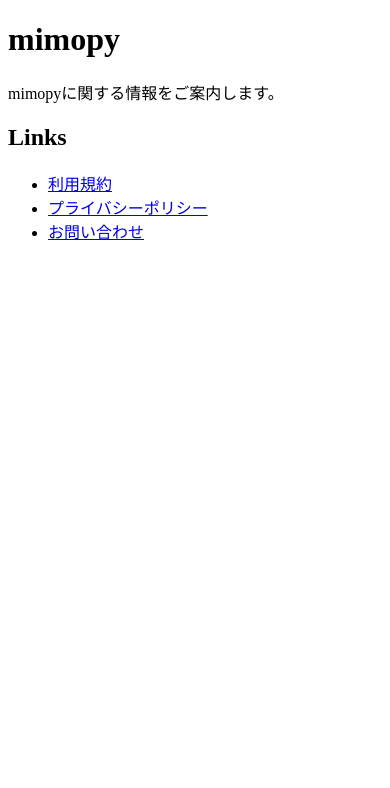
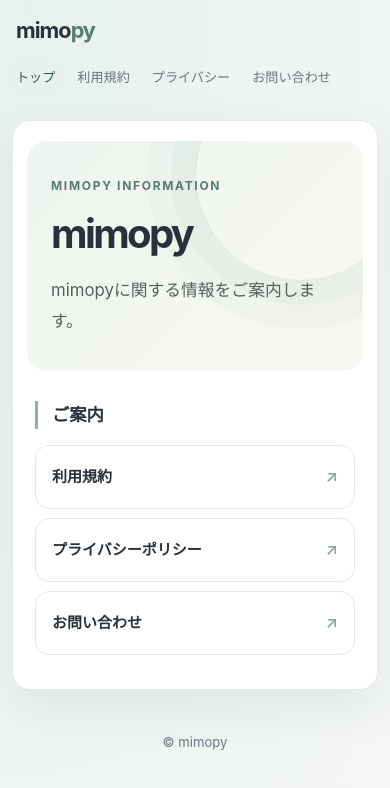
Before and after one commit to nyanpasu222/nyanpasu222.github.io, a plain HTML site: page sites/index.html in a window 390 px wide. Drawn offline with Linux system fonts and the light colour scheme.

Commit message:
しゅうせい

```diff
--- a/sites/index.html
+++ b/sites/index.html
@@ -3,18 +3,41 @@
 <head>
     <meta charset="UTF-8">
     <meta name="viewport" content="width=device-width, initial-scale=1.0">
-    <title>mimopy</title>
+    <meta name="theme-color" content="#f5f7f5">
+    <meta name="description" content="mimopyに関する情報をご案内します。">
+    <title>mimopy | 公式サイト</title>
+    <link rel="stylesheet" href="style.css">
 </head>
 <body>
-    <h1>mimopy</h1>
+    <header class="site-header">
+        <a class="brand" href="index.html" aria-label="mimopy トップページ">mimo<span>py</span></a>
+        <nav class="site-nav" aria-label="メインナビゲーション">
+            <a href="index.html" aria-current="page">トップ</a>
+            <a href="terms.html">利用規約</a>
+            <a href="privacy.html">プライバシー</a>
+            <a href="contact.html">お問い合わせ</a>
+        </nav>
+    </header>
 
-    <p>mimopyに関する情報をご案内します。</p>
+    <main class="page-shell home-shell">
+        <section class="home-hero" aria-labelledby="home-title">
+            <p class="eyebrow">mimopy information</p>
+            <h1 id="home-title">mimopy</h1>
+            <p>mimopyに関する情報をご案内します。</p>
+        </section>
 
-    <h2>Links</h2>
-    <ul>
-        <li><a href="terms.html">利用規約</a></li>
-        <li><a href="privacy.html">プライバシーポリシー</a></li>
-        <li><a href="contact.html">お問い合わせ</a></li>
-    </ul>
+        <section class="link-section" aria-labelledby="information-title">
+            <h2 id="information-title">ご案内</h2>
+            <ul class="link-list">
+                <li><a href="terms.html">利用規約</a></li>
+                <li><a href="privacy.html">プライバシーポリシー</a></li>
+                <li><a href="contact.html">お問い合わせ</a></li>
+            </ul>
+        </section>
+    </main>
+
+    <footer class="site-footer">
+        <p>© mimopy</p>
+    </footer>
 </body>
 </html>
--- /dev/null
+++ b/sites/style.css
@@ -0,0 +1,403 @@
+:root {
+    color-scheme: light;
+    --ink: #29313b;
+    --muted: #687581;
+    --accent: #567b73;
+    --accent-dark: #355d55;
+    --accent-pale: #e8f1ed;
+    --paper: #ffffff;
+    --canvas: #f5f7f5;
+    --line: #e4e9e6;
+    --shadow: 0 18px 48px rgb(38 62 53 / 8%);
+}
+
+* {
+    box-sizing: border-box;
+}
+
+html {
+    min-width: 320px;
+    background: var(--canvas);
+    scroll-behavior: smooth;
+}
+
+body {
+    min-height: 100vh;
+    margin: 0;
+    color: var(--ink);
+    background:
+        radial-gradient(ellipse at 8% 0%, rgb(218 235 226 / 48%), transparent 32rem),
+        var(--canvas);
+    font-family: -apple-system, BlinkMacSystemFont, 'Hiragino Sans', 'Hiragino Kaku Gothic ProN', 'Yu Gothic', Meiryo, sans-serif;
+    font-size: 16px;
+    line-height: 1.85;
+    -webkit-font-smoothing: antialiased;
+    text-rendering: optimizeLegibility;
+}
+
+a {
+    color: var(--accent-dark);
+    text-decoration-thickness: 1px;
+    text-underline-offset: 0.2em;
+}
+
+a:hover {
+    color: #24483f;
+}
+
+a:focus-visible {
+    outline: 3px solid #8ab5a7;
+    outline-offset: 4px;
+    border-radius: 3px;
+}
+
+.site-header {
+    width: min(100% - 40px, 1040px);
+    margin: 0 auto;
+    padding: 24px 0;
+    display: flex;
+    align-items: center;
+    justify-content: space-between;
+    gap: 24px;
+}
+
+.brand {
+    color: var(--ink);
+    font-size: 1.35rem;
+    font-weight: 700;
+    letter-spacing: -0.045em;
+    line-height: 1;
+    text-decoration: none;
+}
+
+.brand span {
+    color: var(--accent);
+}
+
+.site-nav {
+    display: flex;
+    flex-wrap: wrap;
+    align-items: center;
+    justify-content: flex-end;
+    gap: 6px;
+}
+
+.site-nav a {
+    padding: 8px 12px;
+    border-radius: 999px;
+    color: var(--muted);
+    font-size: 0.88rem;
+    font-weight: 500;
+    text-decoration: none;
+    transition: background-color 160ms ease, color 160ms ease;
+}
+
+.site-nav a:hover,
+.site-nav a[aria-current='page'] {
+    color: var(--accent-dark);
+    background: var(--accent-pale);
+}
+
+.page-shell {
+    width: min(100% - 40px, 820px);
+    min-height: calc(100vh - 154px);
+    margin: 22px auto 64px;
+    padding: clamp(28px, 6vw, 64px);
+    border: 1px solid rgb(222 231 225 / 80%);
+    border-radius: 24px;
+    background: var(--paper);
+    box-shadow: var(--shadow);
+}
+
+.page-heading {
+    margin-bottom: 36px;
+    padding-bottom: 26px;
+    border-bottom: 1px solid var(--line);
+}
+
+.eyebrow {
+    margin: 0 0 8px;
+    color: var(--accent);
+    font-size: 0.75rem;
+    font-weight: 700;
+    letter-spacing: 0.14em;
+    text-transform: uppercase;
+}
+
+h1,
+h2,
+p {
+    margin-top: 0;
+}
+
+h1 {
+    margin-bottom: 0;
+    font-size: clamp(1.75rem, 4vw, 2.35rem);
+    font-weight: 700;
+    letter-spacing: -0.04em;
+    line-height: 1.45;
+}
+
+h2 {
+    margin: 2.25em 0 0.8em;
+    padding-left: 14px;
+    border-left: 3px solid #8bb4a5;
+    font-size: 1.16rem;
+    font-weight: 600;
+    line-height: 1.6;
+}
+
+h3 {
+    margin: 1.7em 0 0.65em;
+    color: #3d514b;
+    font-size: 1.02rem;
+    font-weight: 600;
+    line-height: 1.65;
+}
+
+p {
+    margin-bottom: 1.15em;
+}
+
+ul {
+    margin: 0 0 1.5em;
+    padding-left: 1.45em;
+}
+
+li {
+    padding-left: 0.2em;
+    margin: 0.35em 0;
+}
+
+li::marker {
+    color: #7da394;
+}
+
+.policy-date {
+    margin: 12px 0 0;
+    color: var(--muted);
+    font-size: 0.9rem;
+}
+
+.page-content > :last-child {
+    margin-bottom: 0;
+}
+
+.site-footer {
+    width: min(100% - 40px, 1040px);
+    margin: 0 auto;
+    padding: 0 0 28px;
+    color: var(--muted);
+    font-size: 0.82rem;
+    text-align: center;
+}
+
+.site-footer p {
+    margin: 0;
+}
+
+.home-shell {
+    display: flex;
+    flex-direction: column;
+    justify-content: center;
+}
+
+.home-hero {
+    position: relative;
+    overflow: hidden;
+    margin: -10px -10px 38px;
+    padding: clamp(30px, 7vw, 60px);
+    border-radius: 20px;
+    background: linear-gradient(135deg, #edf5f0, #f6f7f1 72%);
+}
+
+.home-hero::after {
+    position: absolute;
+    top: -72px;
+    right: -44px;
+    width: 210px;
+    height: 210px;
+    border: 1px solid rgb(104 146 129 / 16%);
+    border-radius: 50%;
+    box-shadow: 0 0 0 24px rgb(104 146 129 / 5%), 0 0 0 48px rgb(104 146 129 / 4%);
+    content: '';
+    pointer-events: none;
+}
+
+.home-hero h1 {
+    position: relative;
+    z-index: 1;
+    margin-bottom: 12px;
+    font-size: clamp(2.5rem, 7vw, 4.25rem);
+    letter-spacing: -0.065em;
+}
+
+.home-hero .eyebrow {
+    position: relative;
+    z-index: 1;
+}
+
+.home-hero p:last-child {
+    position: relative;
+    z-index: 1;
+    max-width: 34em;
+    margin: 0;
+    color: #52615d;
+    font-size: 1.05rem;
+}
+
+.link-section h2 {
+    margin-top: 0;
+    margin-bottom: 16px;
+}
+
+.link-list {
+    display: grid;
+    grid-template-columns: repeat(3, minmax(0, 1fr));
+    gap: 12px;
+    margin: 0;
+    padding: 0;
+    list-style: none;
+}
+
+.link-list li {
+    margin: 0;
+    padding: 0;
+}
+
+.link-list a {
+    display: flex;
+    min-height: 92px;
+    align-items: center;
+    justify-content: space-between;
+    gap: 12px;
+    padding: 20px;
+    border: 1px solid var(--line);
+    border-radius: 14px;
+    background: #fff;
+    color: var(--ink);
+    font-weight: 600;
+    text-decoration: none;
+    transition: border-color 160ms ease, background-color 160ms ease, transform 160ms ease;
+}
+
+.link-list a::after {
+    color: #84a99b;
+    content: '↗';
+    font-size: 1rem;
+}
+
+.link-list a:hover {
+    transform: translateY(-2px);
+    border-color: #b7cec3;
+    background: #fbfdfb;
+}
+
+.contact-email {
+    display: inline-flex;
+    max-width: 100%;
+    align-items: center;
+    gap: 12px;
+    padding: 14px 18px;
+    border: 1px solid #d6e5dd;
+    border-radius: 12px;
+    background: #f4f8f5;
+    font-weight: 600;
+    overflow-wrap: anywhere;
+}
+
+.contact-email::before {
+    color: var(--accent);
+    content: '✉';
+    font-size: 1.1rem;
+}
+
+.page-content hr {
+    height: 1px;
+    margin: 42px 0 20px;
+    border: 0;
+    background: var(--line);
+}
+
+.back-link {
+    display: inline-flex;
+    align-items: center;
+    gap: 8px;
+    font-weight: 600;
+    text-decoration: none;
+}
+
+.back-link::before {
+    content: '←';
+}
+
+@media (max-width: 640px) {
+    body {
+        font-size: 15px;
+    }
+
+    .site-header {
+        width: min(100% - 32px, 1040px);
+        align-items: flex-start;
+        flex-direction: column;
+        gap: 16px;
+        padding: 20px 0 12px;
+    }
+
+    .site-nav {
+        justify-content: flex-start;
+        gap: 2px;
+        margin-left: -10px;
+    }
+
+    .site-nav a {
+        padding: 7px 10px;
+        font-size: 0.82rem;
+    }
+
+    .page-shell {
+        width: min(100% - 24px, 820px);
+        min-height: auto;
+        margin: 12px auto 40px;
+        padding: 28px 22px 34px;
+        border-radius: 18px;
+    }
+
+    .page-heading {
+        margin-bottom: 28px;
+        padding-bottom: 22px;
+    }
+
+    h2 {
+        margin-top: 1.9em;
+        font-size: 1.08rem;
+    }
+
+    .home-hero {
+        margin: -8px -8px 30px;
+        padding: 34px 24px;
+    }
+
+    .link-list {
+        grid-template-columns: 1fr;
+        gap: 9px;
+    }
+
+    .link-list a {
+        min-height: 64px;
+        padding: 16px;
+    }
+
+    .site-footer {
+        width: min(100% - 32px, 1040px);
+    }
+}
+
+@media (prefers-reduced-motion: reduce) {
+    *,
+    *::before,
+    *::after {
+        scroll-behavior: auto !important;
+        transition-duration: 0.01ms !important;
+    }
+}
```
Also changed, not shown: sites/contact.html (+27 -4 lines), sites/privacy.html (+56 -38 lines), sites/terms.html (+27 -4 lines).
